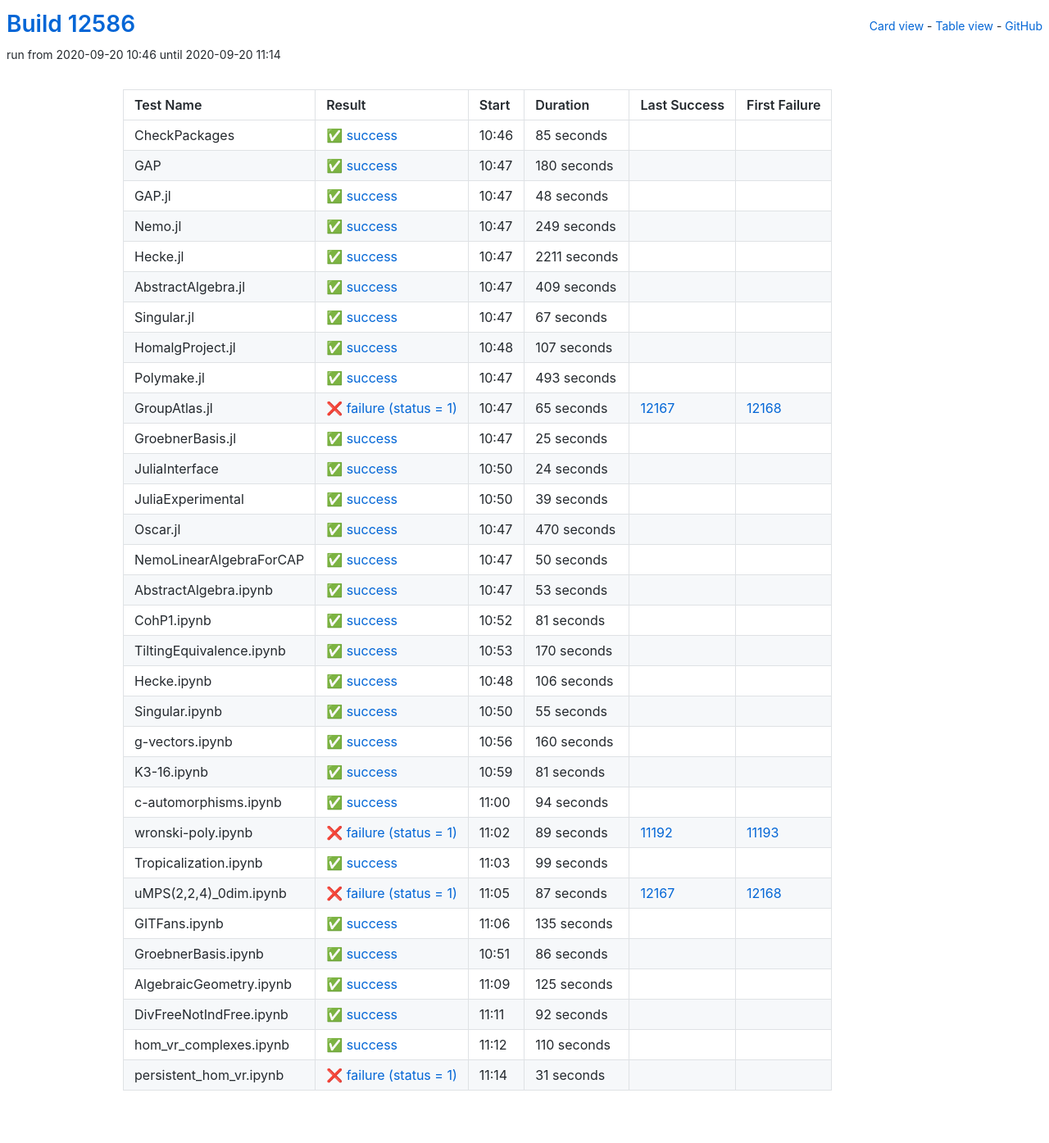
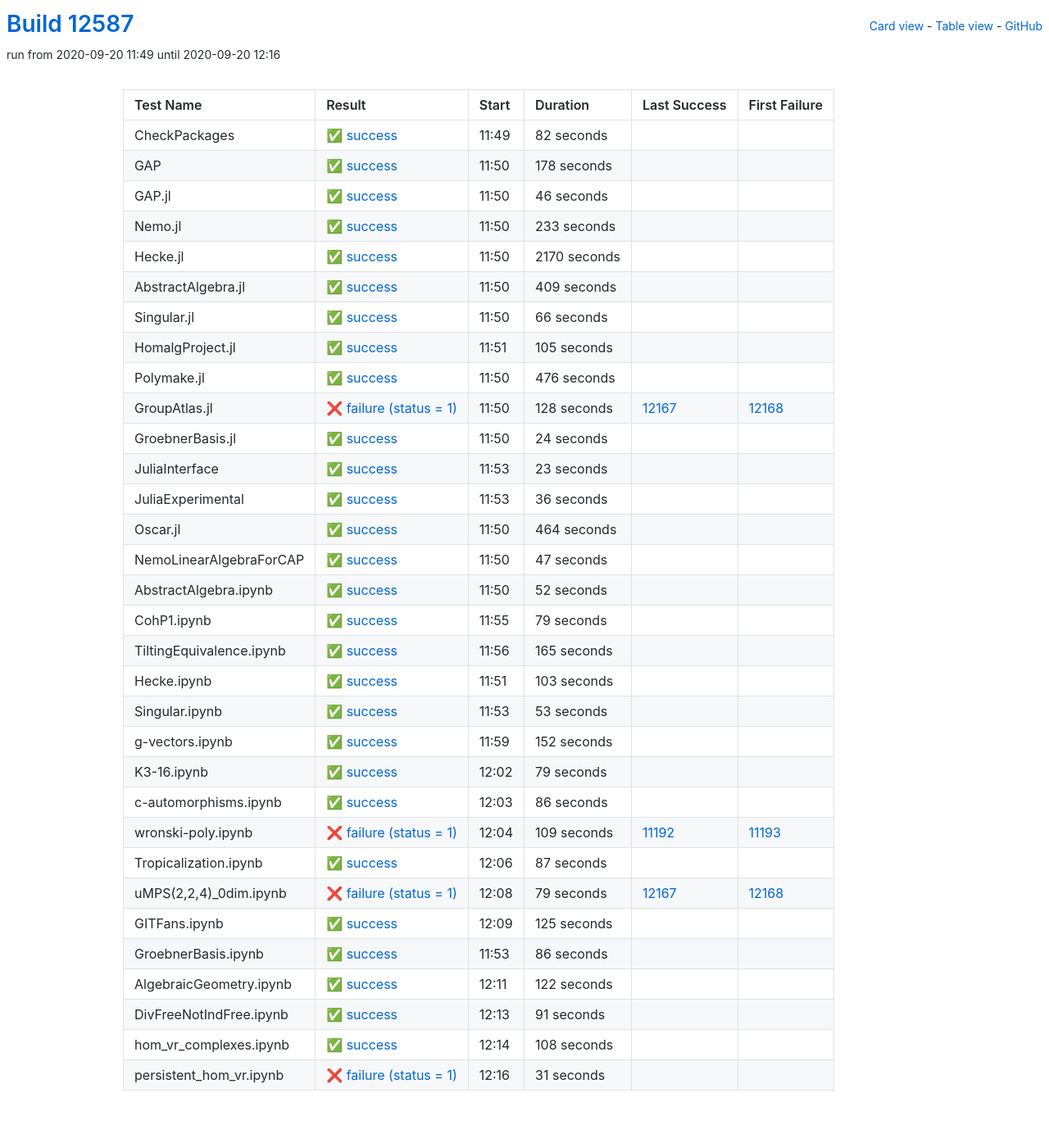
Before and after one commit to oscar-system/oscar-ci-status, a Jekyll site: the page built from table.html, in a window 1280 px wide. Shown: the whole page at 82% size. Built offline with Jekyll 4.4.1, drawn with Linux system fonts in a browser that asks for light colours.

Commit message:
Build #12587

```diff
--- a/_data/ci.yml
+++ b/_data/ci.yml
@@ -1,6 +1,6 @@
 ---
-build: 12586
-build_url: https://oscarci.mathematik.uni-kl.de/job/oscar/12586/
+build: 12587
+build_url: https://oscarci.mathematik.uni-kl.de/job/oscar/12587/
 job: oscar
 organization: oscar-system
 repo: oscar-ci-status
@@ -8,68 +8,68 @@
 tests:
 - name: CheckPackages
   id: checkpackages
-  log: https://oscarci.mathematik.uni-kl.de/job/oscar/12586/artifact/logs/build-12586/CheckPackages.log
-  start: 2020-09-20 10:46
+  log: https://oscarci.mathematik.uni-kl.de/job/oscar/12587/artifact/logs/build-12587/CheckPackages.log
+  start: 2020-09-20 11:49
   success: true
   exitcode: 0
   status: success
-  duration: 85
+  duration: 82
   last_success: false
   last_success_url:
   first_failure: false
   first_failure_url:
 - name: GAP
   id: gap
-  log: https://oscarci.mathematik.uni-kl.de/job/oscar/12586/artifact/logs/build-12586/GAP.log
-  start: 2020-09-20 10:47
+  log: https://oscarci.mathematik.uni-kl.de/job/oscar/12587/artifact/logs/build-12587/GAP.log
+  start: 2020-09-20 11:50
   success: true
   exitcode: 0
   status: success
-  duration: 180
+  duration: 178
   last_success: false
   last_success_url:
   first_failure: false
   first_failure_url:
 - name: GAP.jl
   id: gap-jl
-  log: https://oscarci.mathematik.uni-kl.de/job/oscar/12586/artifact/logs/build-12586/GAP.jl.log
-  start: 2020-09-20 10:47
+  log: https://oscarci.mathematik.uni-kl.de/job/oscar/12587/artifact/logs/build-12587/GAP.jl.log
+  start: 2020-09-20 11:50
   success: true
   exitcode: 0
   status: success
-  duration: 48
+  duration: 46
   last_success: false
   last_success_url:
   first_failure: false
   first_failure_url:
 - name: Nemo.jl
   id: nemo-jl
-  log: https://oscarci.mathematik.uni-kl.de/job/oscar/12586/artifact/logs/build-12586/Nemo.jl.log
-  start: 2020-09-20 10:47
+  log: https://oscarci.mathematik.uni-kl.de/job/oscar/12587/artifact/logs/build-12587/Nemo.jl.log
+  start: 2020-09-20 11:50
   success: true
   exitcode: 0
   status: success
-  duration: 249
+  duration: 233
   last_success: false
   last_success_url:
   first_failure: false
   first_failure_url:
 - name: Hecke.jl
   id: hecke-jl
-  log: https://oscarci.mathematik.uni-kl.de/job/oscar/12586/artifact/logs/build-12586/Hecke.jl.log
-  start: 2020-09-20 10:47
+  log: https://oscarci.mathematik.uni-kl.de/job/oscar/12587/artifact/logs/build-12587/Hecke.jl.log
+  start: 2020-09-20 11:50
   success: true
   exitcode: 0
   status: success
-  duration: 2211
+  duration: 2170
   last_success: false
   last_success_url:
   first_failure: false
   first_failure_url:
 - name: AbstractAlgebra.jl
   id: abstractalgebra-jl
-  log: https://oscarci.mathematik.uni-kl.de/job/oscar/12586/artifact/logs/build-12586/AbstractAlgebra.jl.log
-  start: 2020-09-20 10:47
+  log: https://oscarci.mathematik.uni-kl.de/job/oscar/12587/artifact/logs/build-12587/AbstractAlgebra.jl.log
+  start: 2020-09-20 11:50
   success: true
   exitcode: 0
   status: success
@@ -80,68 +80,56 @@
   first_failure_url:
 - name: Singular.jl
   id: singular-jl
-  log: https://oscarci.mathematik.uni-kl.de/job/oscar/12586/artifact/logs/build-12586/Singular.jl.log
-  start: 2020-09-20 10:47
+  log: https://oscarci.mathematik.uni-kl.de/job/oscar/12587/artifact/logs/build-12587/Singular.jl.log
+  start: 2020-09-20 11:50
   success: true
   exitcode: 0
   status: success
-  duration: 67
+  duration: 66
   last_success: false
   last_success_url:
   first_failure: false
   first_failure_url:
 - name: HomalgProject.jl
   id: homalgproject-jl
-  log: https://oscarci.mathematik.uni-kl.de/job/oscar/12586/artifact/logs/build-12586/HomalgProject.jl.log
-  start: 2020-09-20 10:48
+  log: https://oscarci.mathematik.uni-kl.de/job/oscar/12587/artifact/logs/build-12587/HomalgProject.jl.log
+  start: 2020-09-20 11:51
   success: true
   exitcode: 0
   status: success
-  duration: 107
+  duration: 105
   last_success: false
   last_success_url:
   first_failure: false
   first_failure_url:
 - name: Polymake.jl
   id: polymake-jl
-  log: https://oscarci.mathematik.uni-kl.de/job/oscar/12586/artifact/logs/build-12586/Polymake.jl.log
-  start: 2020-09-20 10:47
+  log: https://oscarci.mathematik.uni-kl.de/job/oscar/12587/artifact/logs/build-12587/Polymake.jl.log
+  start: 2020-09-20 11:50
   success: true
   exitcode: 0
   status: success
-  duration: 493
+  duration: 476
   last_success: false
   last_success_url:
   first_failure: false
   first_failure_url:
 - name: GroupAtlas.jl
   id: groupatlas-jl
-  log: https://oscarci.mathematik.uni-kl.de/job/oscar/12586/artifact/logs/build-12586/GroupAtlas.jl.log
-  start: 2020-09-20 10:47
+  log: https://oscarci.mathematik.uni-kl.de/job/oscar/12587/artifact/logs/build-12587/GroupAtlas.jl.log
+  start: 2020-09-20 11:50
   success: false
   exitcode: 1
   status: failure
-  duration: 65
+  duration: 128
   last_success: 12167
   last_success_url: https://oscarci.mathematik.uni-kl.de/job/oscar/12167/
   first_failure: 12168
   first_failure_url: https://oscarci.mathematik.uni-kl.de/job/oscar/12168/
 - name: GroebnerBasis.jl
   id: groebnerbasis-jl
-  log: https://oscarci.mathematik.uni-kl.de/job/oscar/12586/artifact/logs/build-12586/GroebnerBasis.jl.log
-  start: 2020-09-20 10:47
-  success: true
-  exitcode: 0
-  status: success
-  duration: 25
-  last_success: false
-  last_success_url:
-  first_failure: false
-  first_failure_url:
-- name: JuliaInterface
-  id: juliainterface
-  log: https://oscarci.mathematik.uni-kl.de/job/oscar/12586/artifact/logs/build-12586/JuliaInterface.log
-  start: 2020-09-20 10:50
+  log: https://oscarci.mathematik.uni-kl.de/job/oscar/12587/artifact/logs/build-12587/GroebnerBasis.jl.log
+  start: 2020-09-20 11:50
   success: true
   exitcode: 0
   status: success
@@ -150,46 +138,106 @@
   last_success_url:
   first_failure: false
   first_failure_url:
-- name: JuliaExperimental
-  id: juliaexperimental
-  log: https://oscarci.mathematik.uni-kl.de/job/oscar/12586/artifact/logs/build-12586/JuliaExperimental.log
-  start: 2020-09-20 10:50
+- name: JuliaInterface
+  id: juliainterface
+  log: https://oscarci.mathematik.uni-kl.de/job/oscar/12587/artifact/logs/build-12587/JuliaInterface.log
+  start: 2020-09-20 11:53
   success: true
   exitcode: 0
   status: success
-  duration: 39
+  duration: 23
+  last_success: false
+  last_success_url:
+  first_failure: false
+  first_failure_url:
+- name: JuliaExperimental
+  id: juliaexperimental
+  log: https://oscarci.mathematik.uni-kl.de/job/oscar/12587/artifact/logs/build-12587/JuliaExperimental.log
+  start: 2020-09-20 11:53
+  success: true
+  exitcode: 0
+  status: success
+  duration: 36
   last_success: false
   last_success_url:
   first_failure: false
   first_failure_url:
 - name: Oscar.jl
   id: oscar-jl
-  log: https://oscarci.mathematik.uni-kl.de/job/oscar/12586/artifact/logs/build-12586/Oscar.jl.log
-  start: 2020-09-20 10:47
+  log: https://oscarci.mathematik.uni-kl.de/job/oscar/12587/artifact/logs/build-12587/Oscar.jl.log
+  start: 2020-09-20 11:50
   success: true
   exitcode: 0
   status: success
-  duration: 470
+  duration: 464
   last_success: false
   last_success_url:
   first_failure: false
   first_failure_url:
 - name: NemoLinearAlgebraForCAP
   id: nemolinearalgebraforcap
-  log: https://oscarci.mathematik.uni-kl.de/job/oscar/12586/artifact/logs/build-12586/NemoLinearAlgebraForCAP.log
-  start: 2020-09-20 10:47
+  log: https://oscarci.mathematik.uni-kl.de/job/oscar/12587/artifact/logs/build-12587/NemoLinearAlgebraForCAP.log
+  start: 2020-09-20 11:50
   success: true
   exitcode: 0
   status: success
-  duration: 50
+  duration: 47
   last_success: false
   last_success_url:
   first_failure: false
   first_failure_url:
 - name: AbstractAlgebra.ipynb
   id: abstractalgebra-ipynb
-  log: https://oscarci.mathematik.uni-kl.de/job/oscar/12586/artifact/logs/build-12586/AbstractAlgebra.ipynb.log
-  start: 2020-09-20 10:47
+  log: https://oscarci.mathematik.uni-kl.de/job/oscar/12587/artifact/logs/build-12587/AbstractAlgebra.ipynb.log
+  start: 2020-09-20 11:50
+  success: true
+  exitcode: 0
+  status: success
+  duration: 52
+  last_success: false
+  last_success_url:
+  first_failure: false
+  first_failure_url:
+- name: CohP1.ipynb
+  id: cohp1-ipynb
+  log: https://oscarci.mathematik.uni-kl.de/job/oscar/12587/artifact/logs/build-12587/CohP1.ipynb.log
+  start: 2020-09-20 11:55
+  success: true
+  exitcode: 0
+  status: success
+  duration: 79
+  last_success: false
+  last_success_url:
+  first_failure: false
+  first_failure_url:
+- name: TiltingEquivalence.ipynb
+  id: tiltingequivalence-ipynb
+  log: https://oscarci.mathematik.uni-kl.de/job/oscar/12587/artifact/logs/build-12587/TiltingEquivalence.ipynb.log
+  start: 2020-09-20 11:56
+  success: true
+  exitcode: 0
+  status: success
+  duration: 165
+  last_success: false
+  last_success_url:
+  first_failure: false
+  first_failure_url:
+- name: Hecke.ipynb
+  id: hecke-ipynb
+  log: https://oscarci.mathematik.uni-kl.de/job/oscar/12587/artifact/logs/build-12587/Hecke.ipynb.log
+  start: 2020-09-20 11:51
+  success: true
+  exitcode: 0
+  status: success
+  duration: 103
+  last_success: false
+  last_success_url:
+  first_failure: false
+  first_failure_url:
+- name: Singular.ipynb
+  id: singular-ipynb
+  log: https://oscarci.mathematik.uni-kl.de/job/oscar/12587/artifact/logs/build-12587/Singular.ipynb.log
+  start: 2020-09-20 11:53
   success: true
   exitcode: 0
   status: success
@@ -198,142 +246,94 @@
   last_success_url:
   first_failure: false
   first_failure_url:
-- name: CohP1.ipynb
-  id: cohp1-ipynb
-  log: https://oscarci.mathematik.uni-kl.de/job/oscar/12586/artifact/logs/build-12586/CohP1.ipynb.log
-  start: 2020-09-20 10:52
+- name: g-vectors.ipynb
+  id: g-vectors-ipynb
+  log: https://oscarci.mathematik.uni-kl.de/job/oscar/12587/artifact/logs/build-12587/g-vectors.ipynb.log
+  start: 2020-09-20 11:59
   success: true
   exitcode: 0
   status: success
-  duration: 81
-  last_success: false
-  last_success_url:
-  first_failure: false
-  first_failure_url:
-- name: TiltingEquivalence.ipynb
-  id: tiltingequivalence-ipynb
-  log: https://oscarci.mathematik.uni-kl.de/job/oscar/12586/artifact/logs/build-12586/TiltingEquivalence.ipynb.log
-  start: 2020-09-20 10:53
-  success: true
-  exitcode: 0
-  status: success
-  duration: 170
-  last_success: false
-  last_success_url:
-  first_failure: false
-  first_failure_url:
-- name: Hecke.ipynb
-  id: hecke-ipynb
-  log: https://oscarci.mathematik.uni-kl.de/job/oscar/12586/artifact/logs/build-12586/Hecke.ipynb.log
-  start: 2020-09-20 10:48
-  success: true
-  exitcode: 0
-  status: success
-  duration: 106
-  last_success: false
-  last_success_url:
-  first_failure: false
-  first_failure_url:
-- name: Singular.ipynb
-  id: singular-ipynb
-  log: https://oscarci.mathematik.uni-kl.de/job/oscar/12586/artifact/logs/build-12586/Singular.ipynb.log
-  start: 2020-09-20 10:50
-  success: true
-  exitcode: 0
-  status: success
-  duration: 55
-  last_success: false
-  last_success_url:
-  first_failure: false
-  first_failure_url:
-- name: g-vectors.ipynb
-  id: g-vectors-ipynb
-  log: https://oscarci.mathematik.uni-kl.de/job/oscar/12586/artifact/logs/build-12586/g-vectors.ipynb.log
-  start: 2020-09-20 10:56
-  success: true
-  exitcode: 0
-  status: success
-  duration: 160
+  duration: 152
   last_success: false
   last_success_url:
   first_failure: false
   first_failure_url:
 - name: K3-16.ipynb
   id: k3-16-ipynb
-  log: https://oscarci.mathematik.uni-kl.de/job/oscar/12586/artifact/logs/build-12586/K3-16.ipynb.log
-  start: 2020-09-20 10:59
+  log: https://oscarci.mathematik.uni-kl.de/job/oscar/12587/artifact/logs/build-12587/K3-16.ipynb.log
+  start: 2020-09-20 12:02
   success: true
   exitcode: 0
   status: success
-  duration: 81
+  duration: 79
   last_success: false
   last_success_url:
   first_failure: false
   first_failure_url:
 - name: c-automorphisms.ipynb
   id: c-automorphisms-ipynb
-  log: https://oscarci.mathematik.uni-kl.de/job/oscar/12586/artifact/logs/build-12586/c-automorphisms.ipynb.log
-  start: 2020-09-20 11:00
+  log: https://oscarci.mathematik.uni-kl.de/job/oscar/12587/artifact/logs/build-12587/c-automorphisms.ipynb.log
+  start: 2020-09-20 12:03
   success: true
   exitcode: 0
   status: success
-  duration: 94
+  duration: 86
   last_success: false
   last_success_url:
   first_failure: false
   first_failure_url:
 - name: wronski-poly.ipynb
   id: wronski-poly-ipynb
-  log: https://oscarci.mathematik.uni-kl.de/job/oscar/12586/artifact/logs/build-12586/wronski-poly.ipynb.log
-  start: 2020-09-20 11:02
+  log: https://oscarci.mathematik.uni-kl.de/job/oscar/12587/artifact/logs/build-12587/wronski-poly.ipynb.log
+  start: 2020-09-20 12:04
   success: false
   exitcode: 1
   status: failure
-  duration: 89
+  duration: 109
   last_success: 11192
   last_success_url: https://oscarci.mathematik.uni-kl.de/job/oscar/11192/
   first_failure: 11193
   first_failure_url: https://oscarci.mathematik.uni-kl.de/job/oscar/11193/
 - name: Tropicalization.ipynb
   id: tropicalization-ipynb
-  log: https://oscarci.mathematik.uni-kl.de/job/oscar/12586/artifact/logs/build-12586/Tropicalization.ipynb.log
-  start: 2020-09-20 11:03
+  log: https://oscarci.mathematik.uni-kl.de/job/oscar/12587/artifact/logs/build-12587/Tropicalization.ipynb.log
+  start: 2020-09-20 12:06
   success: true
   exitcode: 0
   status: success
-  duration: 99
+  duration: 87
   last_success: false
   last_success_url:
   first_failure: false
   first_failure_url:
 - name: uMPS(2,2,4)_0dim.ipynb
   id: umps-2-2-4-0dim-ipynb
-  log: https://oscarci.mathematik.uni-kl.de/job/oscar/12586/artifact/logs/build-12586/uMPS-2-2-4-_0dim.ipynb.log
-  start: 2020-09-20 11:05
+  log: https://oscarci.mathematik.uni-kl.de/job/oscar/12587/artifact/logs/build-12587/uMPS-2-2-4-_0dim.ipynb.log
+  start: 2020-09-20 12:08
   success: false
   exitcode: 1
   status: failure
-  duration: 87
+  duration: 79
   last_success: 12167
   last_success_url: https://oscarci.mathematik.uni-kl.de/job/oscar/12167/
   first_failure: 12168
   first_failure_url: https://oscarci.mathematik.uni-kl.de/job/oscar/12168/
 - name: GITFans.ipynb
   id: gitfans-ipynb
-  log: https://oscarci.mathematik.uni-kl.de/job/oscar/12586/artifact/logs/build-12586/GITFans.ipynb.log
-  start: 2020-09-20 11:06
+  log: https://oscarci.mathematik.uni-kl.de/job/oscar/12587/artifact/logs/build-12587/GITFans.ipynb.log
+  start: 2020-09-20 12:09
   success: true
   exitcode: 0
   status: success
-  duration: 135
+  duration: 125
   last_success: false
   last_success_url:
   first_failure: false
   first_failure_url:
 - name: GroebnerBasis.ipynb
   id: groebnerbasis-ipynb
-  log: https://oscarci.mathematik.uni-kl.de/job/oscar/12586/artifact/logs/build-12586/GroebnerBasis.ipynb.log
-  start: 2020-09-20 10:51
+  log: https://oscarci.mathematik.uni-kl.de/job/oscar/12587/artifact/logs/build-12587/GroebnerBasis.ipynb.log
+  start: 2020-09-20 11:53
   success: true
   exitcode: 0
   status: success
@@ -344,44 +344,44 @@
   first_failure_url:
 - name: AlgebraicGeometry.ipynb
   id: algebraicgeometry-ipynb
-  log: https://oscarci.mathematik.uni-kl.de/job/oscar/12586/artifact/logs/build-12586/AlgebraicGeometry.ipynb.log
-  start: 2020-09-20 11:09
+  log: https://oscarci.mathematik.uni-kl.de/job/oscar/12587/artifact/logs/build-12587/AlgebraicGeometry.ipynb.log
+  start: 2020-09-20 12:11
   success: true
   exitcode: 0
   status: success
-  duration: 125
+  duration: 122
   last_success: false
   last_success_url:
   first_failure: false
   first_failure_url:
 - name: DivFreeNotIndFree.ipynb
   id: divfreenotindfree-ipynb
-  log: https://oscarci.mathematik.uni-kl.de/job/oscar/12586/artifact/logs/build-12586/DivFreeNotIndFree.ipynb.log
-  start: 2020-09-20 11:11
+  log: https://oscarci.mathematik.uni-kl.de/job/oscar/12587/artifact/logs/build-12587/DivFreeNotIndFree.ipynb.log
+  start: 2020-09-20 12:13
   success: true
   exitcode: 0
   status: success
-  duration: 92
+  duration: 91
   last_success: false
   last_success_url:
   first_failure: false
   first_failure_url:
 - name: hom_vr_complexes.ipynb
   id: hom-vr-complexes-ipynb
-  log: https://oscarci.mathematik.uni-kl.de/job/oscar/12586/artifact/logs/build-12586/hom_vr_complexes.ipynb.log
-  start: 2020-09-20 11:12
+  log: https://oscarci.mathematik.uni-kl.de/job/oscar/12587/artifact/logs/build-12587/hom_vr_complexes.ipynb.log
+  start: 2020-09-20 12:14
   success: true
   exitcode: 0
   status: success
-  duration: 110
+  duration: 108
   last_success: false
   last_success_url:
   first_failure: false
   first_failure_url:
 - name: persistent_hom_vr.ipynb
   id: persistent-hom-vr-ipynb
-  log: https://oscarci.mathematik.uni-kl.de/job/oscar/12586/artifact/logs/build-12586/persistent_hom_vr.ipynb.log
-  start: 2020-09-20 11:14
+  log: https://oscarci.mathematik.uni-kl.de/job/oscar/12587/artifact/logs/build-12587/persistent_hom_vr.ipynb.log
+  start: 2020-09-20 12:16
   success: false
   exitcode: 1
   status: failure
```
Also changed, not shown: README.md.
